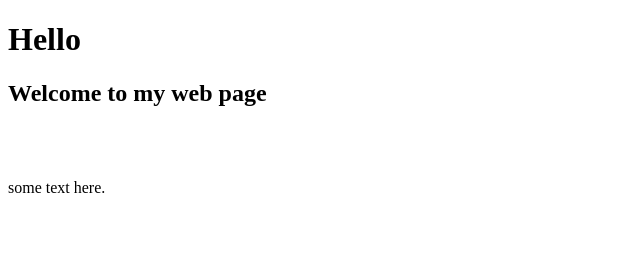
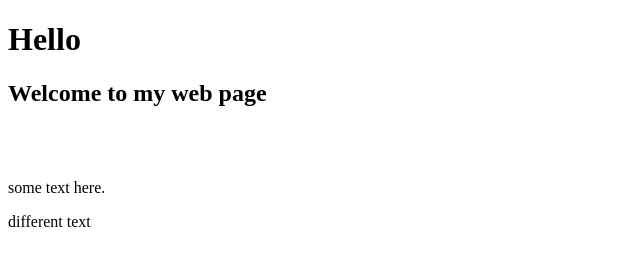
Before and after one commit to dip4012/demo-repo, a plain HTML site: page index.html in a window 1280 px wide. Shown: the whole page, without its empty margins (0-640 px from the left). Drawn offline with Linux system fonts and the light colour scheme.

Commit message:
added different text

```diff
--- a/index.html
+++ b/index.html
@@ -12,5 +12,6 @@
     <br>
     <br>
     <p>some text here.</p>
+    <p>different text</p>
 </body>
 </html>
```
